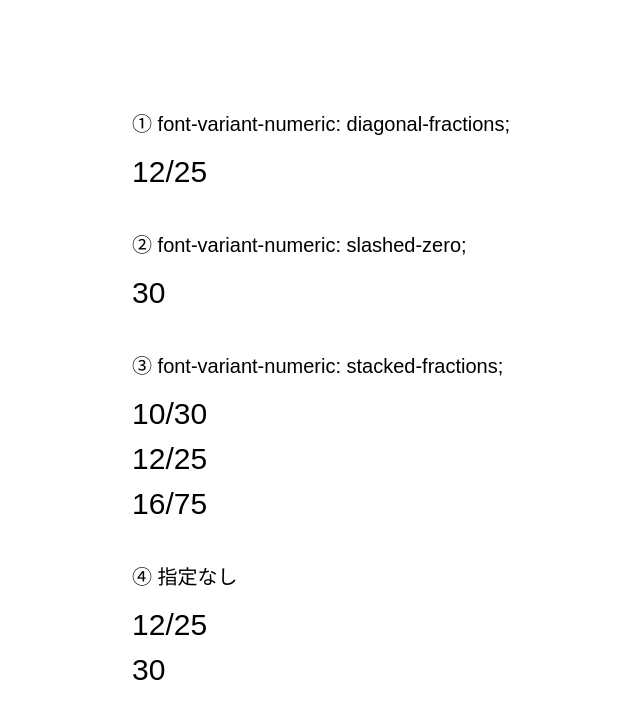
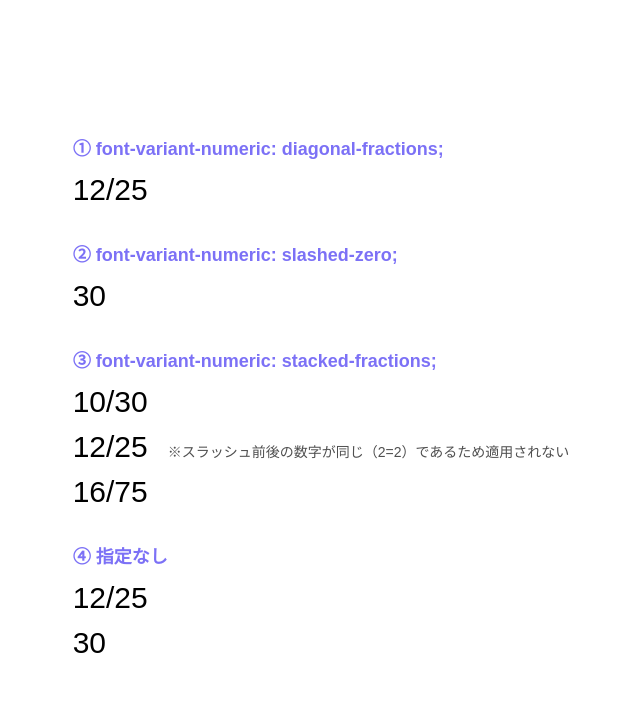
Before and after one commit to ics-creative/250327_font-variant, a plain HTML site: page sample/font-variant-numeric/index.html in a window 1280 px wide. Shown: the whole page, without its empty margins (319-959 px from the left). Drawn offline with Linux system fonts and the light colour scheme.

Commit message:
デモの修正

```diff
--- a/assets/styles/base.css
+++ b/assets/styles/base.css
@@ -8,10 +8,6 @@ body, div, h1, h2, p {
   margin: 0
 }
 
-html:focus-within {
-  scroll-behavior: smooth;
-}
-
 body {
   display: grid;
   place-items: center;
@@ -19,7 +15,7 @@ body {
   width: 100%;
   height: 100%;
   min-height: 100vh;
-  font-family: "Yu Gothic", sans-serif;
+  font-family: sans-serif;
   font-size: 16px;
   line-height: 1.5;
   background-color: #ffffff;
@@ -27,13 +23,14 @@ body {
 }
 
 body > div {
+  display: grid;
+  gap: 30px;
   font-size: 30px;
-  display: grid;
-  gap: 36px;
 }
 
 .title {
-  font-size: 20px;
-  margin-bottom: 10px;
-  font-weight: normal;
+  margin-bottom: 4px;
+  font-size: 18px;
+  font-weight: bold;
+  color: #7C71F6;
 }
--- a/sample/font-variant-numeric/index.html
+++ b/sample/font-variant-numeric/index.html
@@ -6,12 +6,6 @@
   <title>font-variant-numeric</title>
   <link href="../../assets/styles/base.css" rel="stylesheet" type="text/css"/>
   <style>
-    .font-variant-numeric {
-      display: grid;
-      gap: 36px;
-      font-size: 30px;
-    }
-
     .diagonal-fractions {
       font-variant-numeric: diagonal-fractions;
     }
@@ -22,6 +16,12 @@
 
     .stacked-fractions {
       font-variant-numeric: stacked-fractions;
+    }
+
+    .annotation {
+      font-size: 14px;
+      color: #4f4f4f;
+      margin-left: 20px;
     }
   </style>
 </head>
@@ -39,7 +39,7 @@
   <div>
     <h2 class="title">③ font-variant-numeric: stacked-fractions;</h2>
     <p class="stacked-fractions">10/30</p>
-    <p class="stacked-fractions">12/25</p>
+    <p class="stacked-fractions">12/25<span class="annotation">※スラッシュ前後の数字が同じ（2=2）であるため適用されない</span></p>
     <p class="stacked-fractions">16/75</p>
   </div>
   <div>
```
Also changed, not shown: sample/font-variant-emoji-unicode/index.html (+4 -3 lines), sample/font-variant-emoji/index.html (+1 -6 lines), sample/font-variation-settings/index.html (+5 -4 lines).
